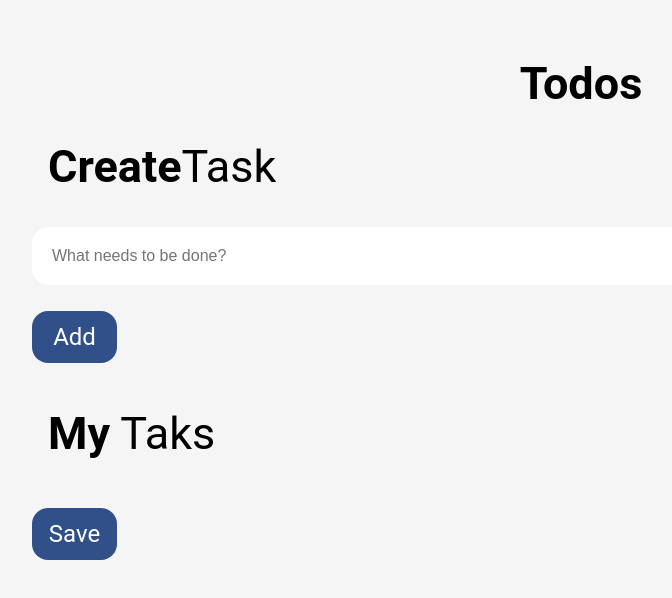
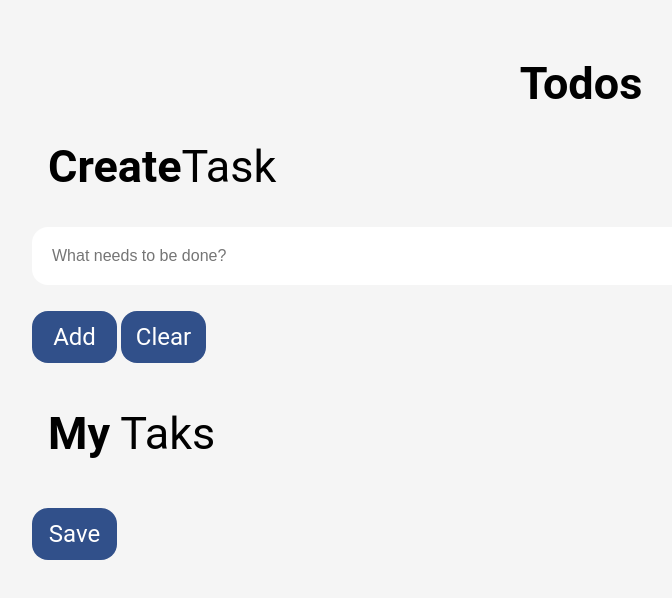
Before and after one commit to MohammadAbdul007/Todo-List, a plain HTML site: page Website/index.html in a window 1280 px wide. Shown: the whole page, without its empty margins (59-731 px from the left). Drawn offline with Linux system fonts and the light colour scheme.

Commit message:
Added clear button

```diff
--- a/Website/index.html
+++ b/Website/index.html
@@ -17,6 +17,7 @@
 
         <input type="text" placeholder="What needs to be done?" id="userInputValue" class="todo-user-input">
         <button id="addTodoTaskBtn" class="button">Add</button>
+        <button id="clearTodoTaskBtn" class="button">Clear</button>
         <h1 class="task-heading">My<span class="heading"> Taks</span></h1>
 
         <ul id="itemContainer" class="todo-item-containers"></ul>
```
